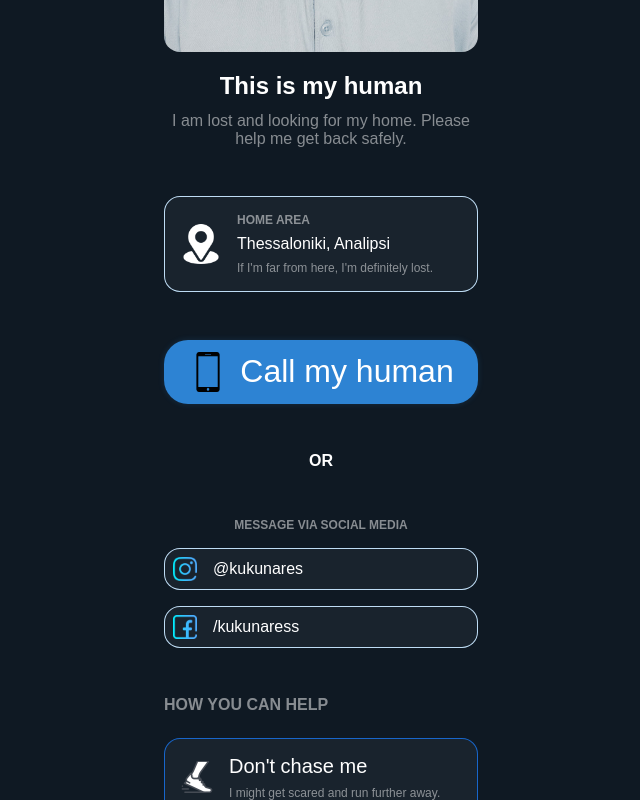
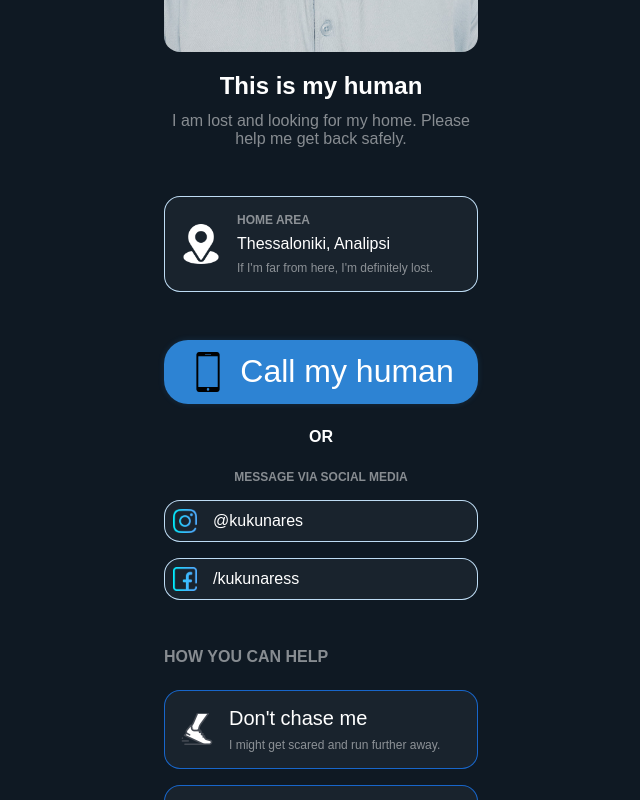
Before and after one commit to aresKoliadimas/pet-qr-contact-page, an Angular app: page / in a window 1280 px wide. Shown: the part 463-1263 px from the top of the page, without its empty margins (319-959 px from the left). Built offline with nearby package versions, Linux system fonts and the light colour scheme.

Commit message:
fix structure and style

```diff
--- a/src/app/app.html
+++ b/src/app/app.html
@@ -27,25 +27,27 @@
     </section>
   </div>
 
-  <button class="call-me-btn" (click)="callMe()">
+  <div class="contact-wrapper">
+    <button (click)="callMe()">
       <img src="/assets/smartphone.png" alt="phone icon" />
 
       <span>Call my human</span>
     </button>
 
-  <span class="or-separator">OR</span>
+    <span>OR</span>
 
-  <section class="social-media-section">
+    <section>
       <h3>MESSAGE VIA SOCIAL MEDIA</h3>
 
       @for (social of info.socials; track social.id) {
-      <div class="social">
+        <div>
           <img src="{{ social.iconPath }}" alt="{{ social.altText }}" />
 
           <span>{{ social.handler }}</span>
         </div>
       }
     </section>
+  </div>
 
   <section class="how-to-help">
     <h2>HOW YOU CAN HELP</h2>
--- a/src/app/app.scss
+++ b/src/app/app.scss
@@ -102,7 +102,12 @@
       }
     }
 
-    > .call-me-btn {
+    > .contact-wrapper {
+      display: flex;
+      flex-direction: column;
+      gap: $size-6x;
+
+      > button {
         margin: 0 auto;
         display: flex;
         align-items: center;
@@ -134,13 +139,13 @@
         }
       }
 
-    > .or-separator {
+      > span {
         text-align: center;
         font-size: $size-4x;
         font-weight: bold;
       }
 
-    > .social-media-section {
+      > section {
         display: flex;
         flex-direction: column;
         gap: $size-4x;
@@ -152,7 +157,7 @@
           text-align: center;
         }
 
-      > .social {
+        > div {
           display: flex;
           align-items: center;
           gap: $size-4x;
@@ -169,6 +174,7 @@
           > span {
             font-size: $size-4x;
             color: $text-primary;
+          }
         }
       }
     }
```
Lines whose indentation alone changed are shown as unchanged.
